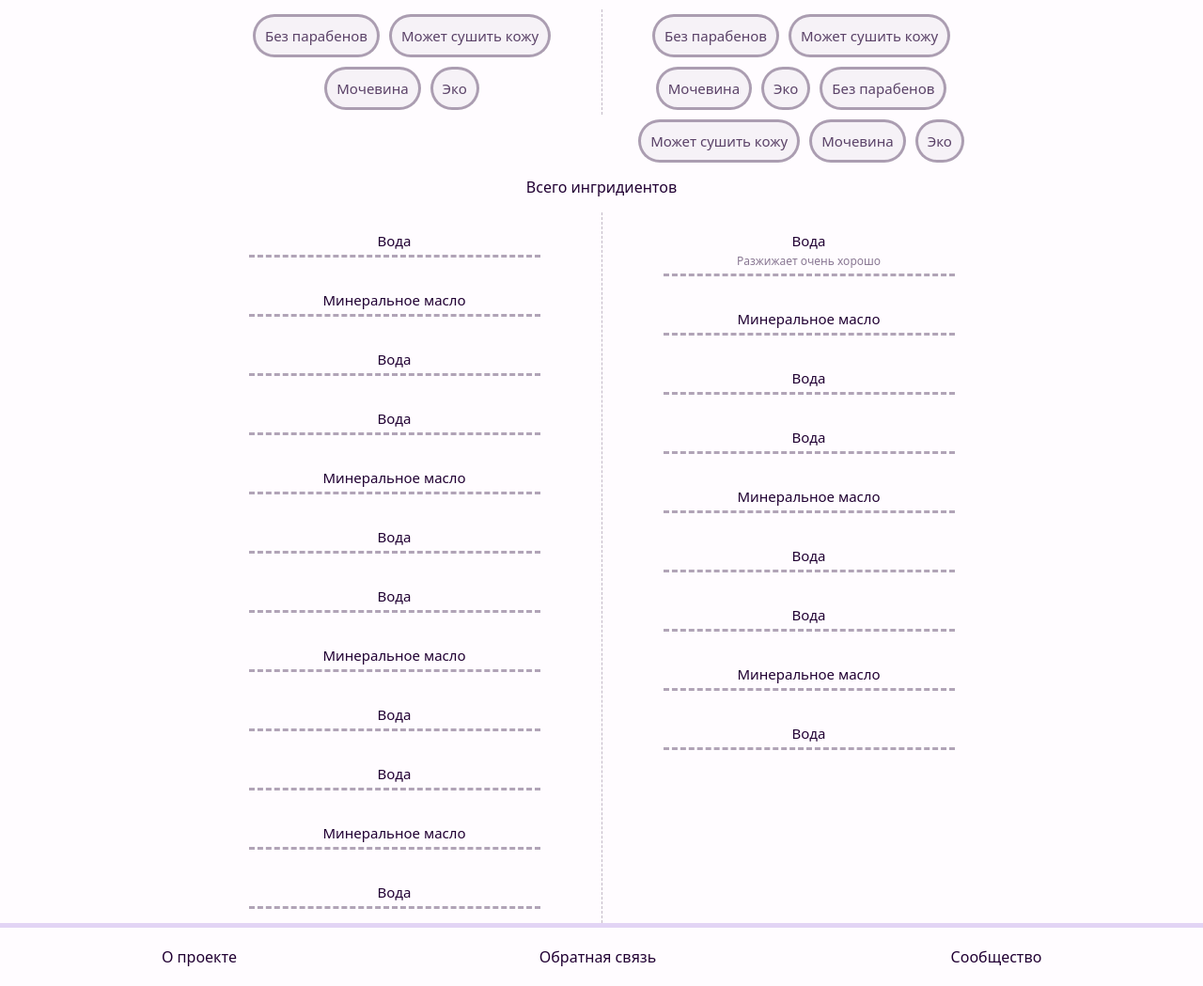
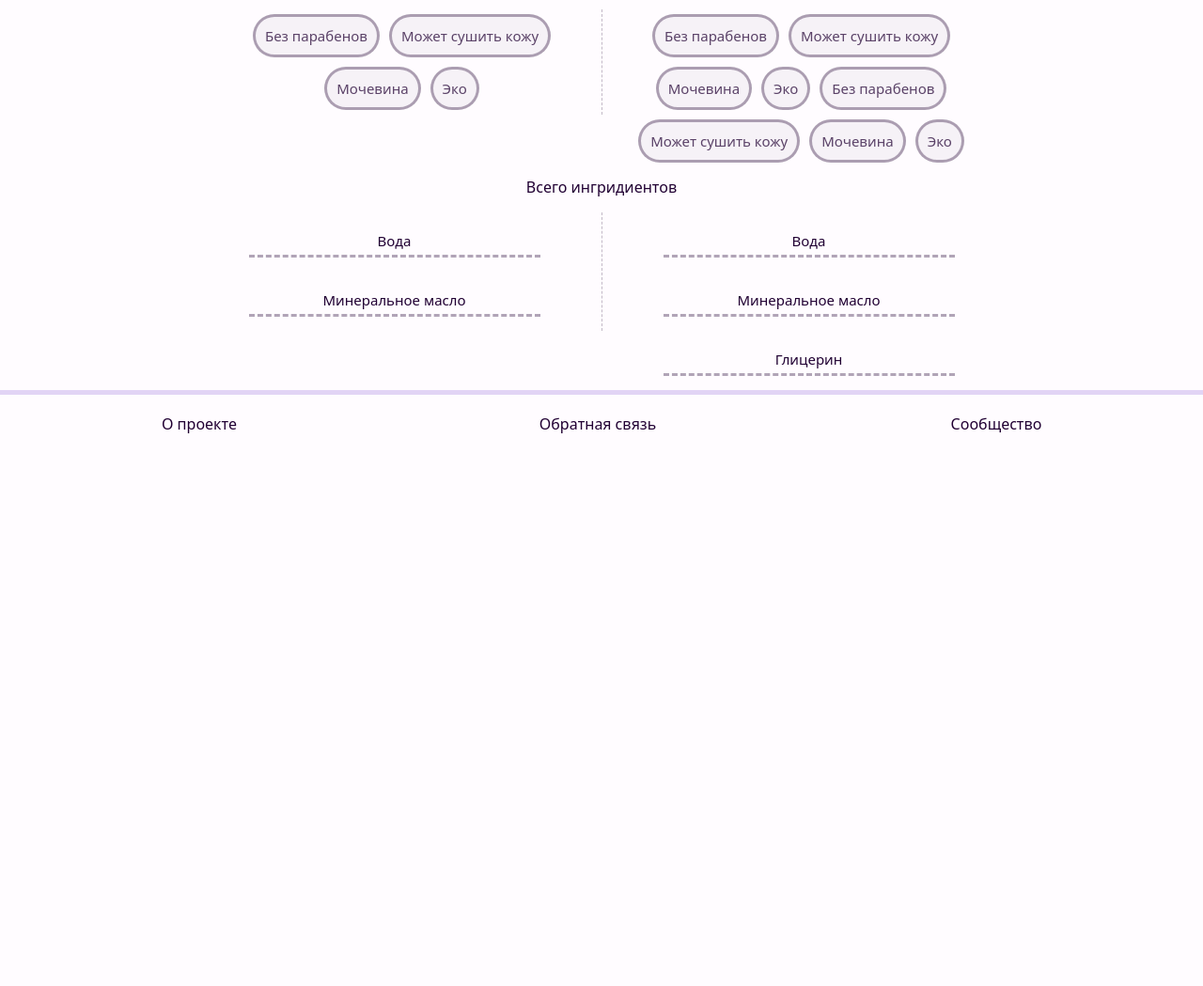
Before and after one commit to KJuliana/Well-skin, a PHP site: page /compare.php in a window 1280 px wide. Shown: the part 689-1738 px from the top of the page at 94% size. After the commit the page ends 1150 px from the top, so only its background shows below. Run offline with PHP 8.4, Linux system fonts and the light colour scheme.

Commit message:
Вынесла ингридиенты в переменные.

```diff
--- a/analyze.php
+++ b/analyze.php
@@ -10,7 +10,7 @@ echo '<!DOCTYPE html>
 <body>
 <div class="root">
     <header class="flex-header">
-        <a class= "logo" href="" title="Главная">
+        <a class= "logo" href="./main.php" title="Главная">
             <img class="img-logo" src="./img/cream.ico" alt="">
             <div class="logo-span">
                 <span class="span-logo">Healthy Skin</span>
--- a/compare.php
+++ b/compare.php
@@ -1,4 +1,21 @@
 <?php
+$source1 = ['Вода','Минеральное масло'];// база с ингридиентами 1
+$source2 = ['Вода','Минеральное масло', 'Глицерин'];// база с ингридиентами 2
+
+$html_list_1 = '';// html для первого списка ингридиентов
+$html_list_2 = '';// html для второго списка ингридиентов
+
+for($i=0;$i<count($source1); $i++){
+    $s1=$source1[$i];
+    $html_list_1= $html_list_1."<a class='sostav-a'>$s1</a>";
+}
+
+for($i=0;$i<count($source2); $i++){
+    $s2=$source2[$i];
+    $html_list_2= $html_list_2."<a class='sostav-a'>$s2</a>";
+}
+
+
 echo '<!DOCTYPE html>
 <html lang="en" xmlns="http://www.w3.org/1999/html">
 <head>
@@ -10,7 +27,7 @@ echo '<!DOCTYPE html>
 <body>
 <div class="root">
     <header class="flex-header">
-        <a class= "logo" href="" title="Главная">
+        <a class= "logo" href="./main.php"" title="Главная">
             <img class="img-logo" src="./img/cream.ico" alt="">
             <div class="logo-span">
                 <span class="span-logo">Healthy Skin</span>
@@ -66,30 +83,10 @@ echo '<!DOCTYPE html>
 
         <div class="sostav">
             <div class="sost1">
-                <a class="sostav-a">Вода</a>
-                <a class="sostav-a">Минеральное масло</a>
-                <a class="sostav-a">Вода</a>
-                <a class="sostav-a">Вода</a>
-                <a class="sostav-a">Минеральное масло</a>
-                <a class="sostav-a">Вода</a>
-                <a class="sostav-a">Вода</a>
-                <a class="sostav-a">Минеральное масло</a>
-                <a class="sostav-a">Вода</a>
-                <a class="sostav-a">Вода</a>
-                <a class="sostav-a">Минеральное масло</a>
-                <a class="sostav-a">Вода</a>
+                '.$html_list_1.'
             </div>
             <div class="sost2">
-                <a class="sostav-a">Вода <br> <span class="sost-span">Разжижает очень хорошо</span></a>
-                <a class="sostav-a">Минеральное масло</a>
-                <a class="sostav-a">Вода</a>
-                <a class="sostav-a">Вода</a>
-                <a class="sostav-a">Минеральное масло</a>
-                <a class="sostav-a">Вода</a>
-                <a class="sostav-a">Вода</a>
-                <a class="sostav-a">Минеральное масло</a>
-                <a class="sostav-a">Вода</a>
-
+                '.$html_list_2.'
             </div>
         </div>
     </div>
```
Also changed, not shown: 1 other file.
